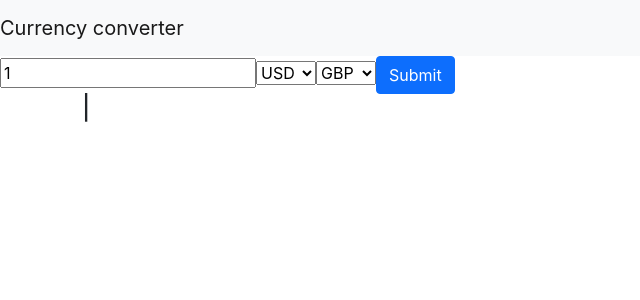
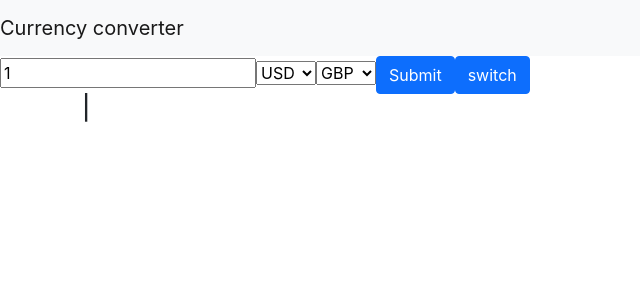
Before and after one commit to schneur/React_currency_converter, a React (Create React App) app: page / in a window 1280 px wide. Shown: the top 300 px of the page, without its empty margins (0-640 px from the left). Built offline with nearby package versions, Linux system fonts and the light colour scheme.

Commit message:
user can swap currencies

```diff
--- a/src/convert.js
+++ b/src/convert.js
@@ -11,26 +11,14 @@ class SimpleInput extends React.Component {
   }
 }
 
-class FromCurrency extends React.Component {
+class CurrencyList extends React.Component {
   render() {
-    const { value, onChange, posts } = this.props;
-
-    const currencySelections = posts.map(current => <option key={current}  value={current}> {current} </option>);
-    return (
-      <select id="fromCurrrency" name="fromCurrency" value={value} onChange={onChange} >{currencySelections}</select>
-    )
-
-  }
-}
-class ToCurrency extends React.Component {
-  render() {
-    const { value, onChange, posts } = this.props;
+    const {name, value, onChange, posts } = this.props;
 
     const currencySelections = posts.map(current => <option key={current} value={current}> {current} </option>);
     return (
-      <select id="toCurrrency" name="toCurrency" value={value} onChange={onChange} >{currencySelections}</select>
+      <select name={name} value={value} onChange={onChange}> {currencySelections} </select>
     )
-
   }
 }
 
@@ -42,16 +30,21 @@ class Convert extends React.Component {
     )
   }
 }
+class SwitchCurrencies extends React.Component {
+  render() {
+    const {onClick} = this.props;
+    return (
+      <button type="submit" onClick={onClick} className="btn btn-primary">switch</button>
+    )
+  }
+}
 
 class Conversion extends React.Component {
   render() {
 
- console.log(this.props.results.rates)
  const {rates} = this.props.results;
- console.log(rates);
  let rate = [];
  for (const property in rates) {rate.push(property, parseFloat(rates[property]).toFixed(2))
-
   };
 
   return (
@@ -64,7 +57,6 @@ class Conversion extends React.Component {
     </div>
   )}
   }
-
 
 class SimpleForm extends React.Component {
   constructor(props) {
@@ -79,6 +71,7 @@ class SimpleForm extends React.Component {
 
     this.handleChange = this.handleChange.bind(this);
     this.handleSubmit = this.handleSubmit.bind(this);
+    this.handle = this.handle.bind(this);
   }
 
   handleSubmit(event) {
@@ -98,6 +91,11 @@ class SimpleForm extends React.Component {
       console.log(error);
     })
   }
+  handle(event) {
+    event.preventDefault();
+    let {fromCurrency, toCurrency} = this.state;
+    this.setState({"fromCurrency": [toCurrency], "toCurrency": [fromCurrency]})
+  }
 
   handleChange(event) {
     const { name, value } = event.target;
@@ -107,13 +105,12 @@ class SimpleForm extends React.Component {
   render() {
     const { fromCurrency, toCurrency, amount, results, error } = this.state;
 
-
-
     return <div>
     <SimpleInput value={amount} onChange={this.handleChange} />
-    <FromCurrency posts={currencies} value={fromCurrency} onChange={this.handleChange}/>
-    <ToCurrency posts={currencies} value={toCurrency} onChange={this.handleChange}/>
+    <CurrencyList name='fromCurrency' posts={currencies} value={fromCurrency} onChange={this.handleChange}/>
+    <CurrencyList name="toCurrency" posts={currencies} value={toCurrency} onChange={this.handleChange}/>
     <Convert onClick={this.handleSubmit} />
+    <SwitchCurrencies onClick={this.handle} />
     <div>
      <Conversion results={results} />
    </div>
```
